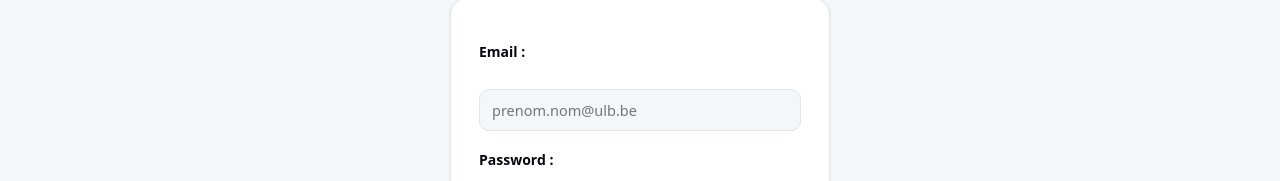
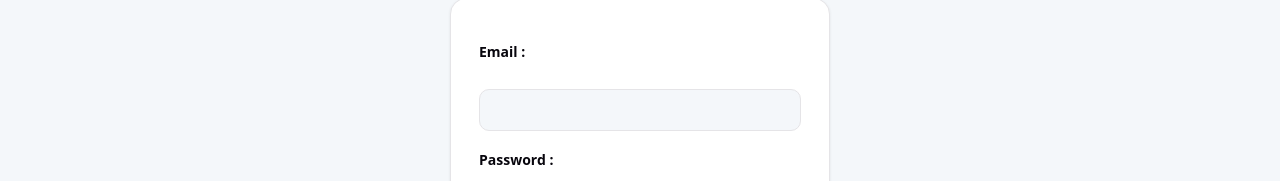
Before and after one commit to rihabsem/veille_scientifique, a React (Vite) app in the folder frontend/: page / in a window 1280 px wide. Shown: the part 536-717 px from the top of the page. Built offline with nearby package versions, Linux system fonts and the light colour scheme.

Commit message:
remove login constraint

```diff
--- a/frontend/src/Login.jsx
+++ b/frontend/src/Login.jsx
@@ -120,7 +120,6 @@ export default function Login() {
                     <input
                         type="email"
                         className={`form ${errors.email ? "input-error" : ""}`}
-                        placeholder="prenom.nom@ulb.be"
                         value={form.email}
                         onChange={(e) =>
                             setForm({ ...form, email: e.target.value })
```
